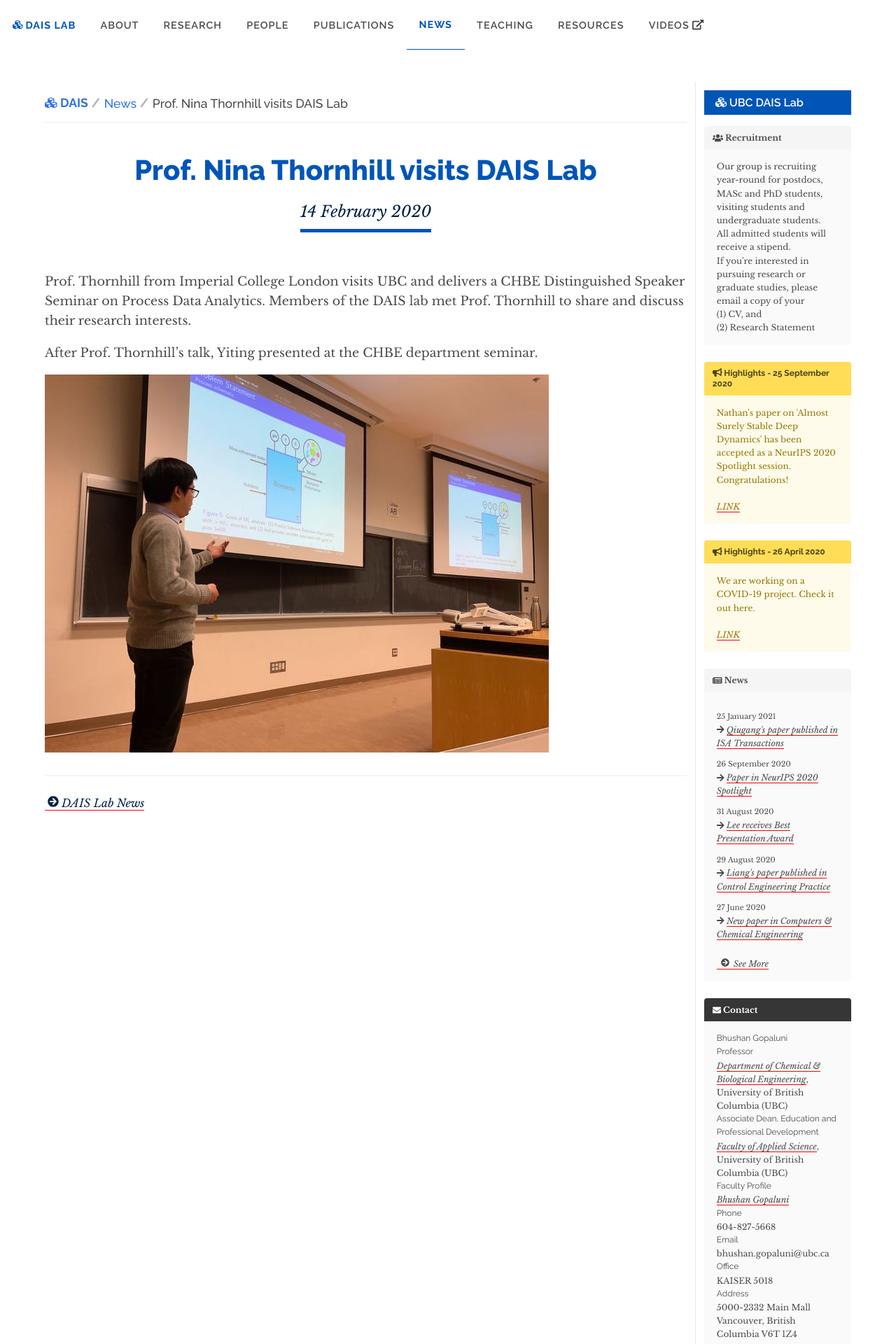
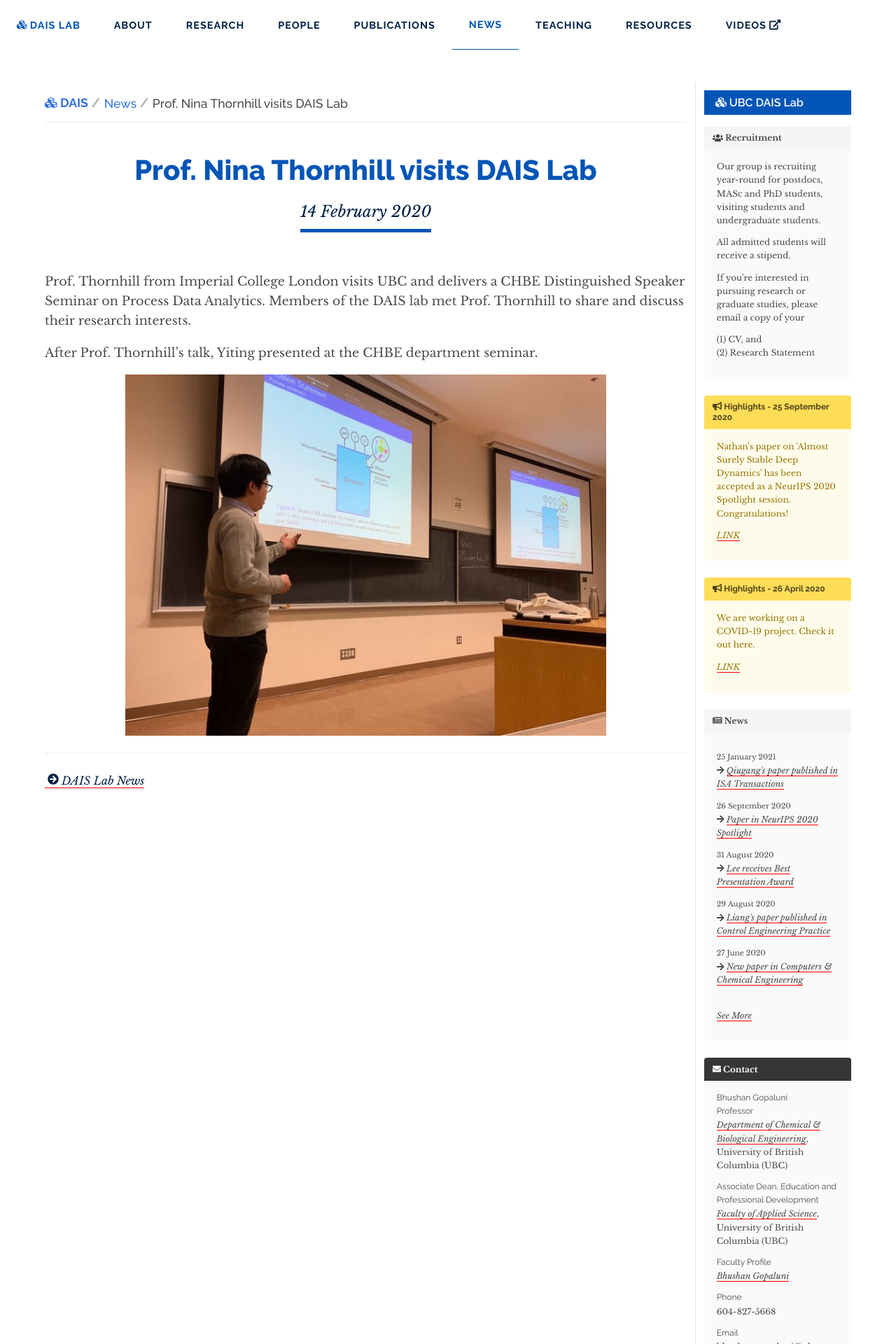
Before and after one commit to daisubc/daisubc.github.io, a Jekyll site: the page built from _news/2020-02-14-nina.md, in a window 1280 px wide. Shown: the top 1920 px of the page at 70% size. Built offline with Jekyll 4.4.1, drawn with Linux system fonts in a browser that asks for light colours; nearby versions of some CDN libraries.

Commit message:
tweak layout

```diff
--- a/_includes/sidebar.html
+++ b/_includes/sidebar.html
@@ -25,7 +25,6 @@
     <p>
       {{ highlight.message }}
     </p>
-    <br>
     <p>
       <a href="{{ highlight.url }}">LINK</a>
     </p>
@@ -50,7 +49,7 @@
     </p>
     {% endfor %}
     <br>
-    <p class="small is-7"><a href="{{ site.baseurl }}/news/"><span class="icon"><i class="fa fa-arrow-circle-right"></i></span>See More</a></p>
+    <p class="small is-7"><a href="{{ site.baseurl }}/news/">See More</a></p>
   </div>
 </article>
 
--- a/assets/css/dais.scss
+++ b/assets/css/dais.scss
@@ -39,13 +39,19 @@ p:not(.image):not(.no-deco){
   text-decoration: none;
 }
 
+.message-body p{
+  margin-bottom: 1em;
+}
+
+
 .navbar-item{
-  padding: 1.5rem 1.1rem;
-  font-weight: 600;
+  padding: 1.5rem 1.5rem;
+  font-weight: 700;
   font-family: $sans-serif-font;
-  font-size: 0.90em;
+  font-size: 0.9em;
   text-transform: uppercase;
   letter-spacing: 1px;
+  color: $darkerblue;
 }
 
 .footer-list li{
@@ -266,6 +272,12 @@ ol.breadcrumbs-ol li a {
   blockquote p {
     font-size: 0.9em !important;
   }
+  img{
+    display: block;
+    margin-left: auto;
+    margin-right: auto;
+    width: 75%;
+  }
 }
 
 .news-content > blockquote > p:first-child:first-letter {
```
Also changed, not shown: research/maintenancefreecontrollers.md (+2 -2 lines).
